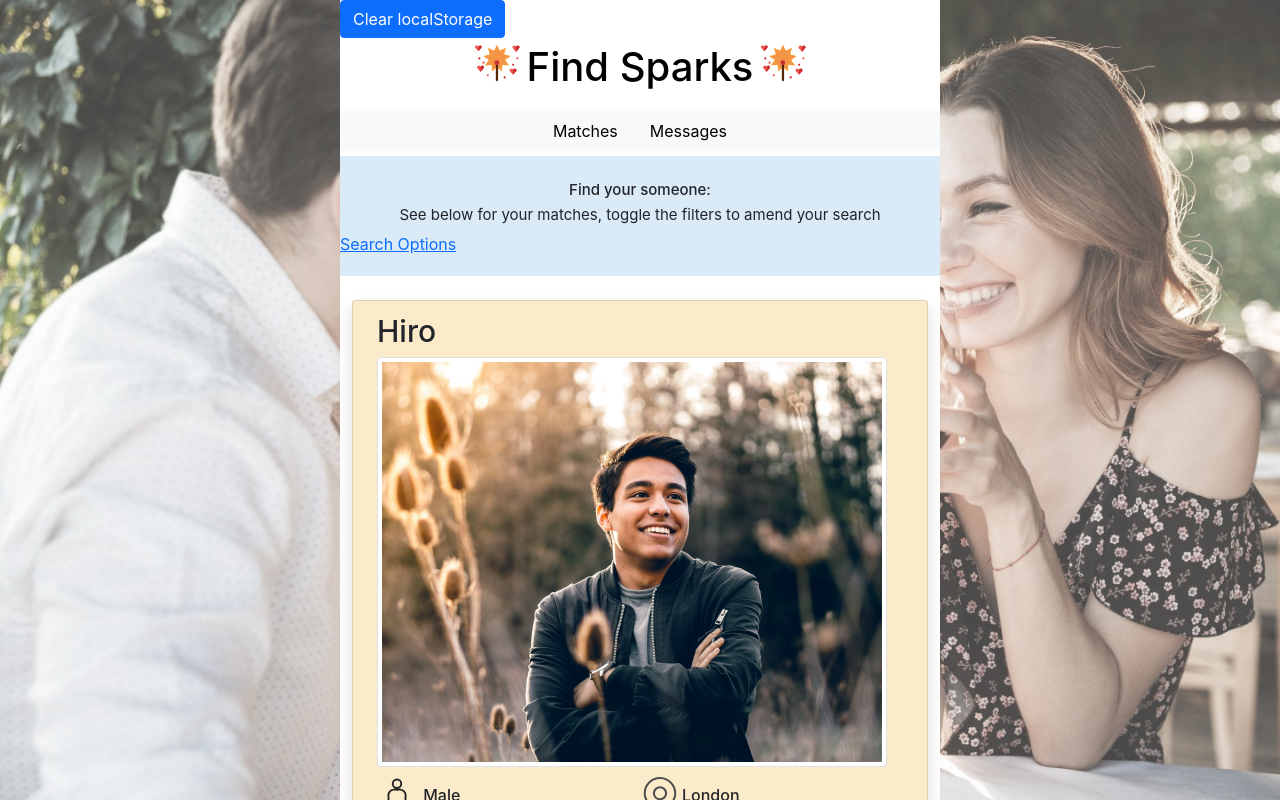
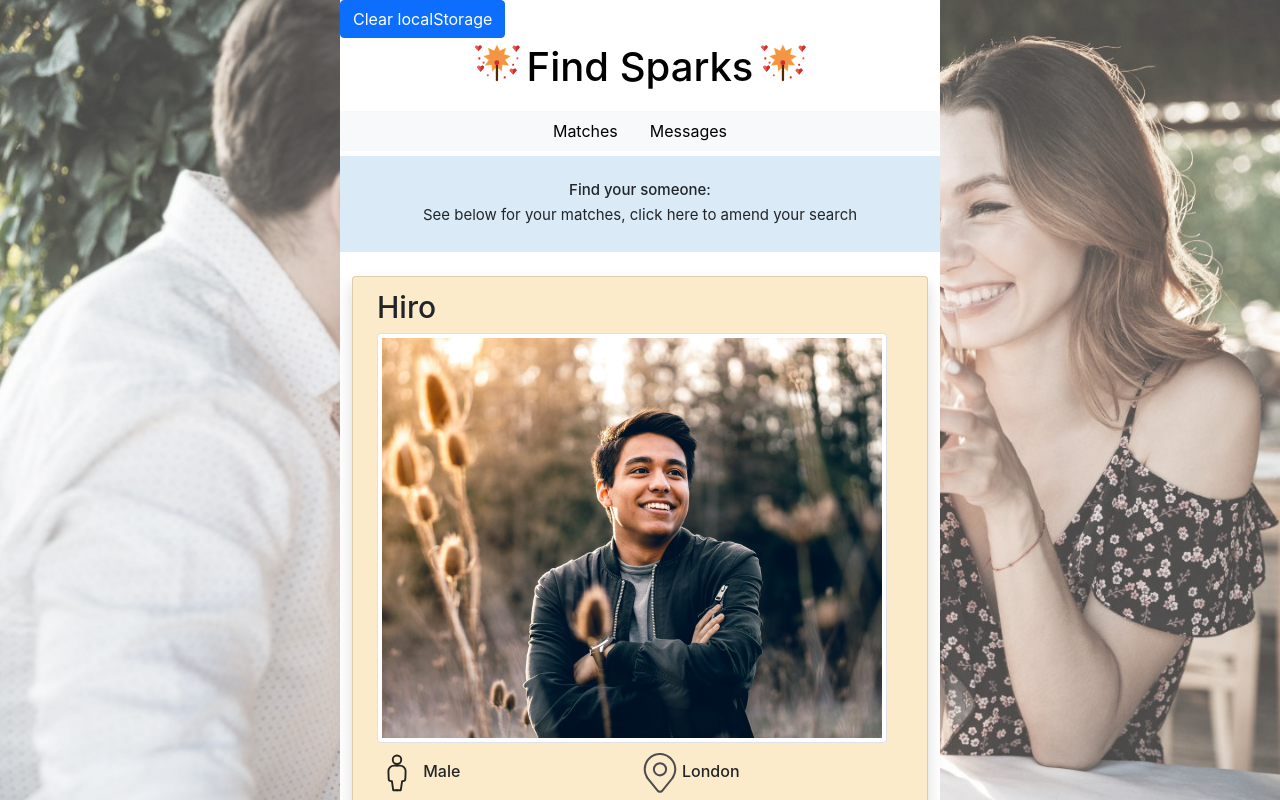
Before and after one commit to russellcs/ft1-dating-app, a React (Create React App) app: page / in a window 1280 px wide. Both pictures are taken after a click on the button "Hidden Message - Bypass Onboarding". Shown: the top 800 px of the page. Built offline with nearby package versions, Linux system fonts and the light colour scheme.

Commit message:
toggle filter bar added

```diff
--- a/src/components/matching/Search.jsx
+++ b/src/components/matching/Search.jsx
@@ -2,8 +2,11 @@ import { types } from "../../redux/types/types";
 import { useDispatch, useSelector } from "react-redux";
 import "./search.scss";
 import gsap from "gsap";
+import { useState } from "react";
 
 const Search = () => {
+  const [menu, setMenu] = useState(false);
+
   const dispatch = useDispatch();
   const matchingFilter = useSelector((state) => state.general.matchingFilter);
 
@@ -27,18 +30,15 @@ const Search = () => {
   };
 
   return (
+    <>
       <div className="search ">
         <h2>Find your someone:</h2>
-      <p>See below for your matches, toggle the filters to amend your search</p>
-      <a
-        data-toggle="collapse"
-        href="#searchButtonsCollapse"
-        role="button"
-        aria-expanded="false"
-      >
-        Search Options
-      </a>
-      <div className="searchButtons collapse" id="searchButtonsCollapse">
+        <p onClick={() => setMenu(!menu)} style={{ cursor: "pointer" }}>
+          See below for your matches, click here to amend your search
+        </p>
+
+        {menu ? (
+          <div className="searchButtons ">
             {buttons.map((button, index) => {
               return (
                 <button
@@ -62,7 +62,9 @@ const Search = () => {
               );
             })}
           </div>
+        ) : null}
       </div>
+    </>
   );
 };
 
```
Lines whose indentation alone changed are shown as unchanged.
